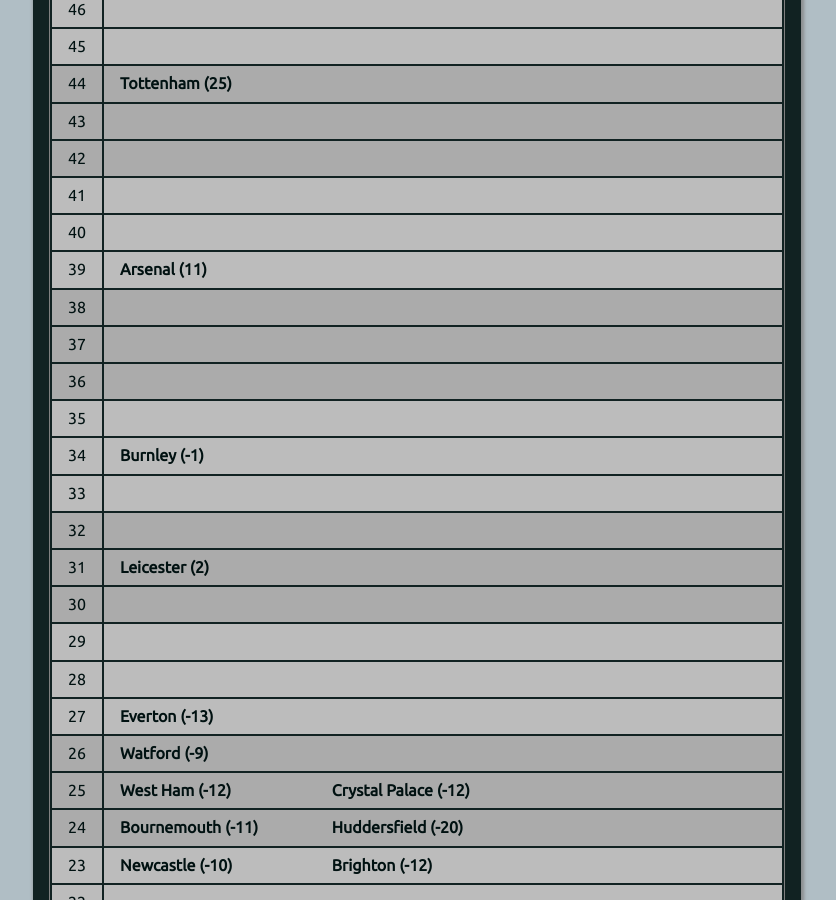
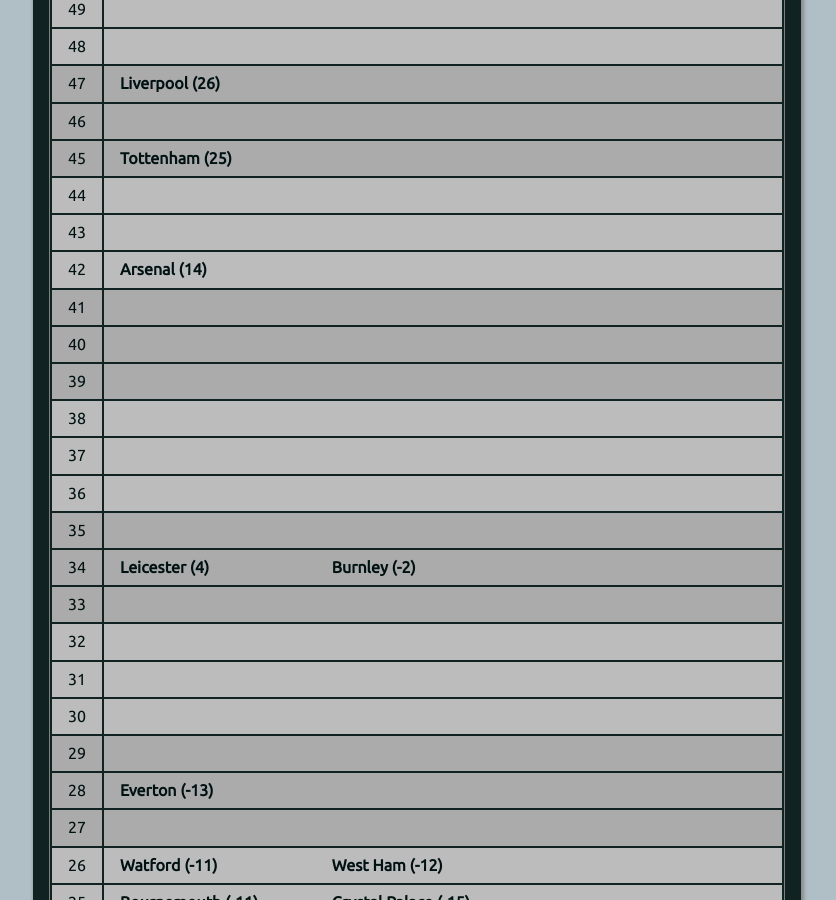
Before and after one commit to muru/muru.github.io, a Jekyll site: the page built from resources.md, in a window 1280 px wide and 900 px high, scrolled down 2247 px. Shown: the whole window, without its empty margins (223-1059 px from the left). Built offline with Jekyll 4.4.1, drawn with Linux system fonts in a browser that asks for light colours; some of the changed text lies outside the part shown.

Commit message:
updated cann-table: Mon 22 Jan 05:02:21 IST 2018

```diff
--- a/cann-table.html
+++ b/cann-table.html
@@ -1,254 +1,269 @@
 <table id="cann-table">
 <thead> <th> Pts </th> <th> Clubs (GD) </th> </thead>
 	<tr class="cann-row-1">
-		<td class="cann-point"> 62 </td>
+		<td class="cann-point"> 65 </td>
 		<td class="cann-clubs">
-			<span class="club-name"> Man City (50) </span>
+			<span class="club-name"> Man City (52) </span>
 		</td>
  	</tr>
 	<tr class="cann-row-1">
+		<td class="cann-point"> 64 </td>
+		<td class="cann-clubs">
+		</td>
+ 	</tr>
+	<tr class="cann-row-1">
+		<td class="cann-point"> 63 </td>
+		<td class="cann-clubs">
+		</td>
+ 	</tr>
+	<tr class="cann-row-2">
+		<td class="cann-point"> 62 </td>
+		<td class="cann-clubs">
+		</td>
+ 	</tr>
+	<tr class="cann-row-2">
 		<td class="cann-point"> 61 </td>
 		<td class="cann-clubs">
 		</td>
  	</tr>
-	<tr class="cann-row-1">
+	<tr class="cann-row-2">
 		<td class="cann-point"> 60 </td>
 		<td class="cann-clubs">
 		</td>
  	</tr>
-	<tr class="cann-row-2">
+	<tr class="cann-row-1">
 		<td class="cann-point"> 59 </td>
 		<td class="cann-clubs">
 		</td>
  	</tr>
-	<tr class="cann-row-2">
+	<tr class="cann-row-1">
 		<td class="cann-point"> 58 </td>
 		<td class="cann-clubs">
 		</td>
  	</tr>
-	<tr class="cann-row-2">
+	<tr class="cann-row-1">
 		<td class="cann-point"> 57 </td>
 		<td class="cann-clubs">
 		</td>
  	</tr>
-	<tr class="cann-row-1">
+	<tr class="cann-row-2">
 		<td class="cann-point"> 56 </td>
 		<td class="cann-clubs">
 		</td>
  	</tr>
-	<tr class="cann-row-1">
+	<tr class="cann-row-2">
 		<td class="cann-point"> 55 </td>
 		<td class="cann-clubs">
 		</td>
  	</tr>
-	<tr class="cann-row-1">
+	<tr class="cann-row-2">
 		<td class="cann-point"> 54 </td>
 		<td class="cann-clubs">
 		</td>
  	</tr>
-	<tr class="cann-row-2">
+	<tr class="cann-row-1">
 		<td class="cann-point"> 53 </td>
+		<td class="cann-clubs">
+			<span class="club-name"> Man Utd (33) </span>
+		</td>
+ 	</tr>
+	<tr class="cann-row-1">
+		<td class="cann-point"> 52 </td>
+		<td class="cann-clubs">
+		</td>
+ 	</tr>
+	<tr class="cann-row-1">
+		<td class="cann-point"> 51 </td>
 		<td class="cann-clubs">
 		</td>
  	</tr>
 	<tr class="cann-row-2">
-		<td class="cann-point"> 52 </td>
+		<td class="cann-point"> 50 </td>
+		<td class="cann-clubs">
+			<span class="club-name"> Chelsea (29) </span>
+		</td>
+ 	</tr>
+	<tr class="cann-row-2">
+		<td class="cann-point"> 49 </td>
 		<td class="cann-clubs">
 		</td>
  	</tr>
 	<tr class="cann-row-2">
-		<td class="cann-point"> 51 </td>
+		<td class="cann-point"> 48 </td>
 		<td class="cann-clubs">
 		</td>
  	</tr>
 	<tr class="cann-row-1">
-		<td class="cann-point"> 50 </td>
+		<td class="cann-point"> 47 </td>
+		<td class="cann-clubs">
+			<span class="club-name"> Liverpool (26) </span>
+		</td>
+ 	</tr>
+	<tr class="cann-row-1">
+		<td class="cann-point"> 46 </td>
 		<td class="cann-clubs">
 		</td>
  	</tr>
 	<tr class="cann-row-1">
-		<td class="cann-point"> 49 </td>
+		<td class="cann-point"> 45 </td>
+		<td class="cann-clubs">
+			<span class="club-name"> Tottenham (25) </span>
+		</td>
+ 	</tr>
+	<tr class="cann-row-2">
+		<td class="cann-point"> 44 </td>
+		<td class="cann-clubs">
+		</td>
+ 	</tr>
+	<tr class="cann-row-2">
+		<td class="cann-point"> 43 </td>
+		<td class="cann-clubs">
+		</td>
+ 	</tr>
+	<tr class="cann-row-2">
+		<td class="cann-point"> 42 </td>
+		<td class="cann-clubs">
+			<span class="club-name"> Arsenal (14) </span>
+		</td>
+ 	</tr>
+	<tr class="cann-row-1">
+		<td class="cann-point"> 41 </td>
 		<td class="cann-clubs">
 		</td>
  	</tr>
 	<tr class="cann-row-1">
-		<td class="cann-point"> 48 </td>
+		<td class="cann-point"> 40 </td>
+		<td class="cann-clubs">
+		</td>
+ 	</tr>
+	<tr class="cann-row-1">
+		<td class="cann-point"> 39 </td>
 		<td class="cann-clubs">
 		</td>
  	</tr>
 	<tr class="cann-row-2">
-		<td class="cann-point"> 47 </td>
-		<td class="cann-clubs">
-			<span class="club-name"> Man Utd (29) </span>
-			<span class="club-name"> Liverpool (26) </span>
-			<span class="club-name"> Chelsea (25) </span>
-		</td>
- 	</tr>
-	<tr class="cann-row-2">
-		<td class="cann-point"> 46 </td>
+		<td class="cann-point"> 38 </td>
 		<td class="cann-clubs">
 		</td>
  	</tr>
 	<tr class="cann-row-2">
-		<td class="cann-point"> 45 </td>
+		<td class="cann-point"> 37 </td>
+		<td class="cann-clubs">
+		</td>
+ 	</tr>
+	<tr class="cann-row-2">
+		<td class="cann-point"> 36 </td>
 		<td class="cann-clubs">
 		</td>
  	</tr>
 	<tr class="cann-row-1">
-		<td class="cann-point"> 44 </td>
-		<td class="cann-clubs">
-			<span class="club-name"> Tottenham (25) </span>
-		</td>
- 	</tr>
-	<tr class="cann-row-1">
-		<td class="cann-point"> 43 </td>
+		<td class="cann-point"> 35 </td>
 		<td class="cann-clubs">
 		</td>
  	</tr>
 	<tr class="cann-row-1">
-		<td class="cann-point"> 42 </td>
+		<td class="cann-point"> 34 </td>
+		<td class="cann-clubs">
+			<span class="club-name"> Leicester (4) </span>
+			<span class="club-name"> Burnley (-2) </span>
+		</td>
+ 	</tr>
+	<tr class="cann-row-1">
+		<td class="cann-point"> 33 </td>
 		<td class="cann-clubs">
 		</td>
  	</tr>
 	<tr class="cann-row-2">
-		<td class="cann-point"> 41 </td>
+		<td class="cann-point"> 32 </td>
 		<td class="cann-clubs">
 		</td>
  	</tr>
 	<tr class="cann-row-2">
-		<td class="cann-point"> 40 </td>
+		<td class="cann-point"> 31 </td>
 		<td class="cann-clubs">
 		</td>
  	</tr>
 	<tr class="cann-row-2">
-		<td class="cann-point"> 39 </td>
-		<td class="cann-clubs">
-			<span class="club-name"> Arsenal (11) </span>
-		</td>
- 	</tr>
-	<tr class="cann-row-1">
-		<td class="cann-point"> 38 </td>
+		<td class="cann-point"> 30 </td>
 		<td class="cann-clubs">
 		</td>
  	</tr>
 	<tr class="cann-row-1">
-		<td class="cann-point"> 37 </td>
+		<td class="cann-point"> 29 </td>
 		<td class="cann-clubs">
 		</td>
  	</tr>
 	<tr class="cann-row-1">
-		<td class="cann-point"> 36 </td>
-		<td class="cann-clubs">
-		</td>
- 	</tr>
-	<tr class="cann-row-2">
-		<td class="cann-point"> 35 </td>
-		<td class="cann-clubs">
-		</td>
- 	</tr>
-	<tr class="cann-row-2">
-		<td class="cann-point"> 34 </td>
-		<td class="cann-clubs">
-			<span class="club-name"> Burnley (-1) </span>
-		</td>
- 	</tr>
-	<tr class="cann-row-2">
-		<td class="cann-point"> 33 </td>
-		<td class="cann-clubs">
-		</td>
- 	</tr>
-	<tr class="cann-row-1">
-		<td class="cann-point"> 32 </td>
-		<td class="cann-clubs">
-		</td>
- 	</tr>
-	<tr class="cann-row-1">
-		<td class="cann-point"> 31 </td>
-		<td class="cann-clubs">
-			<span class="club-name"> Leicester (2) </span>
-		</td>
- 	</tr>
-	<tr class="cann-row-1">
-		<td class="cann-point"> 30 </td>
-		<td class="cann-clubs">
-		</td>
- 	</tr>
-	<tr class="cann-row-2">
-		<td class="cann-point"> 29 </td>
-		<td class="cann-clubs">
-		</td>
- 	</tr>
-	<tr class="cann-row-2">
 		<td class="cann-point"> 28 </td>
-		<td class="cann-clubs">
-		</td>
- 	</tr>
-	<tr class="cann-row-2">
-		<td class="cann-point"> 27 </td>
 		<td class="cann-clubs">
 			<span class="club-name"> Everton (-13) </span>
 		</td>
  	</tr>
 	<tr class="cann-row-1">
-		<td class="cann-point"> 26 </td>
-		<td class="cann-clubs">
-			<span class="club-name"> Watford (-9) </span>
-		</td>
- 	</tr>
-	<tr class="cann-row-1">
-		<td class="cann-point"> 25 </td>
-		<td class="cann-clubs">
-			<span class="club-name"> West Ham (-12) </span>
-			<span class="club-name"> Crystal Palace (-12) </span>
-		</td>
- 	</tr>
-	<tr class="cann-row-1">
-		<td class="cann-point"> 24 </td>
-		<td class="cann-clubs">
-			<span class="club-name"> Bournemouth (-11) </span>
-			<span class="club-name"> Huddersfield (-20) </span>
-		</td>
- 	</tr>
-	<tr class="cann-row-2">
-		<td class="cann-point"> 23 </td>
-		<td class="cann-clubs">
-			<span class="club-name"> Newcastle (-10) </span>
-			<span class="club-name"> Brighton (-12) </span>
-		</td>
- 	</tr>
-	<tr class="cann-row-2">
-		<td class="cann-point"> 22 </td>
+		<td class="cann-point"> 27 </td>
 		<td class="cann-clubs">
 		</td>
  	</tr>
 	<tr class="cann-row-2">
-		<td class="cann-point"> 21 </td>
+		<td class="cann-point"> 26 </td>
+		<td class="cann-clubs">
+			<span class="club-name"> Watford (-11) </span>
+			<span class="club-name"> West Ham (-12) </span>
+		</td>
+ 	</tr>
+	<tr class="cann-row-2">
+		<td class="cann-point"> 25 </td>
+		<td class="cann-clubs">
+			<span class="club-name"> Bournemouth (-11) </span>
+			<span class="club-name"> Crystal Palace (-15) </span>
+		</td>
+ 	</tr>
+	<tr class="cann-row-2">
+		<td class="cann-point"> 24 </td>
+		<td class="cann-clubs">
+			<span class="club-name"> Huddersfield (-22) </span>
+		</td>
+ 	</tr>
+	<tr class="cann-row-1">
+		<td class="cann-point"> 23 </td>
+		<td class="cann-clubs">
+			<span class="club-name"> Newcastle (-12) </span>
+			<span class="club-name"> Brighton (-16) </span>
+			<span class="club-name"> Stoke (-25) </span>
+		</td>
+ 	</tr>
+	<tr class="cann-row-1">
+		<td class="cann-point"> 22 </td>
 		<td class="cann-clubs">
 			<span class="club-name"> Southampton (-11) </span>
 		</td>
  	</tr>
 	<tr class="cann-row-1">
-		<td class="cann-point"> 20 </td>
+		<td class="cann-point"> 21 </td>
 		<td class="cann-clubs">
-			<span class="club-name"> Stoke (-24) </span>
 		</td>
  	</tr>
-	<tr class="cann-row-1">
-		<td class="cann-point"> 19 </td>
+	<tr class="cann-row-2">
+		<td class="cann-point"> 20 </td>
 		<td class="cann-clubs">
 			<span class="club-name"> West Brom (-12) </span>
 		</td>
  	</tr>
-	<tr class="cann-row-1">
+	<tr class="cann-row-2">
+		<td class="cann-point"> 19 </td>
+		<td class="cann-clubs">
+		</td>
+ 	</tr>
+	<tr class="cann-row-2">
 		<td class="cann-point"> 18 </td>
 		<td class="cann-clubs">
 		</td>
  	</tr>
-	<tr class="cann-row-2">
+	<tr class="cann-row-1">
 		<td class="cann-point"> 17 </td>
 		<td class="cann-clubs">
 			<span class="club-name"> Swansea (-21) </span>
 		</td>
  	</tr>
 </table>
-<span id="cann-gen-note"> Generated on  Monday, 15 January 2018 at 07:50 IST. </span>
+<span id="cann-gen-note"> Generated on  Monday, 22 January 2018 at 05:00 IST. </span>
```
